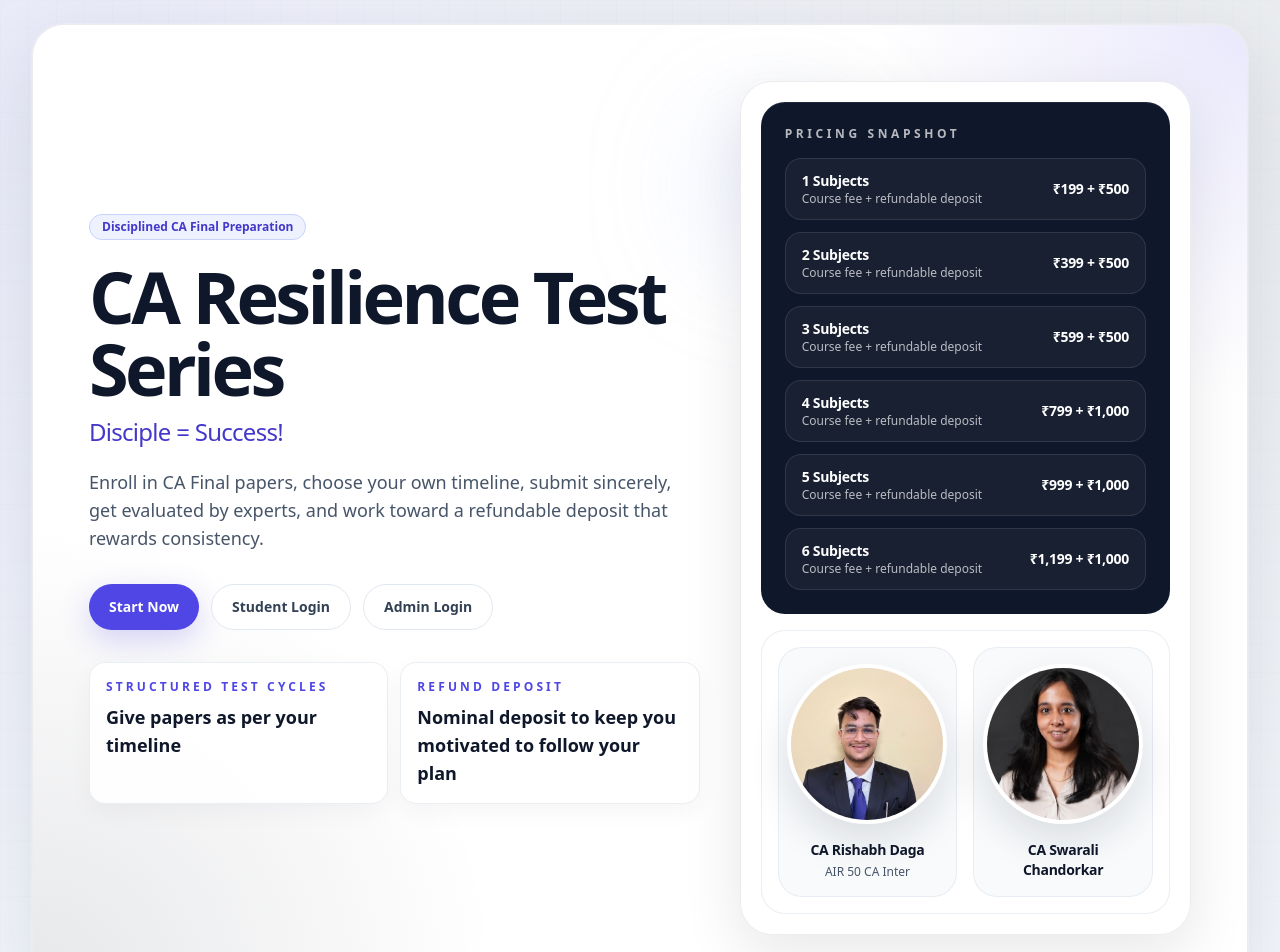
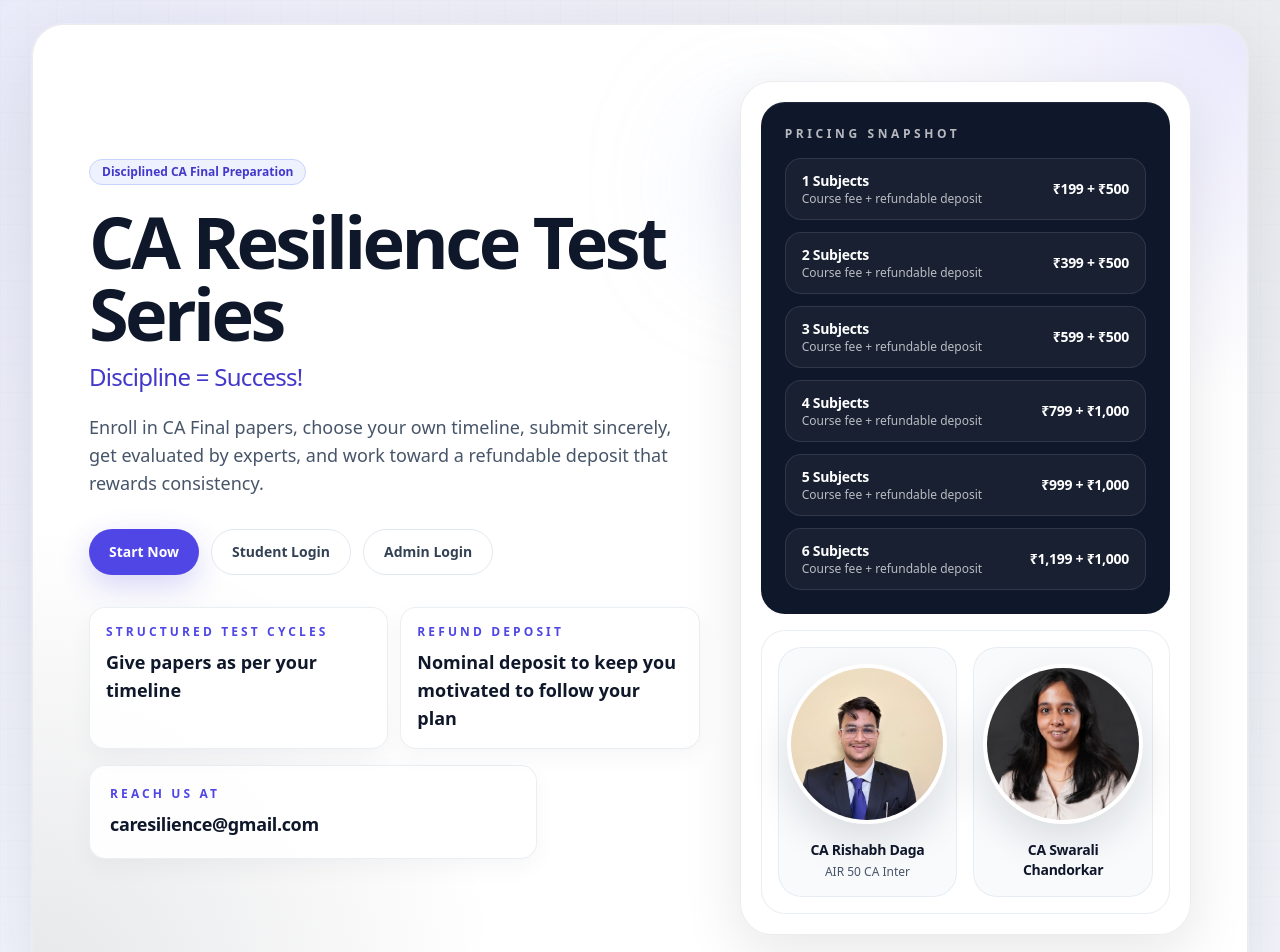
Before and after one commit to caresilience-hub/Resilience-test-series, a Next.js app: page / in a window 1280 px wide. Shown: the top 952 px of the page. Built offline with nearby package versions, Linux system fonts and the light colour scheme; no server answers.

Commit message:
Reach us at

```diff
--- a/app/page.tsx
+++ b/app/page.tsx
@@ -76,7 +76,7 @@ export default function HomePage() {
                 CA Resilience Test Series
               </h1>
               <p className="mt-3 max-w-2xl text-xl font-medium tracking-[-0.03em] text-indigo-700 sm:text-2xl">
-                Disciple = Success!
+                Discipline = Success!
               </p>
               <p className="mt-5 max-w-2xl text-base leading-8 text-ink-600 sm:text-lg">
                 Enroll in CA Final papers, choose your own timeline, submit sincerely, get evaluated by experts, and work toward a refundable deposit that rewards consistency.
@@ -97,6 +97,10 @@ export default function HomePage() {
                     <p className="mt-2 whitespace-pre-line text-lg font-semibold text-ink-900">{item.value}</p>
                   </div>
                 ))}
+              </div>
+              <div className="mt-4 max-w-md rounded-2xl border border-slate-200/70 bg-white/90 p-5 shadow-[0_8px_24px_rgba(15,23,42,0.04)]">
+                <p className="text-xs font-semibold uppercase tracking-[0.26em] text-indigo-600">Reach us at</p>
+                <p className="mt-2 text-base font-semibold tracking-[-0.02em] text-ink-900 sm:text-lg">caresilience@gmail.com</p>
               </div>
             </div>
             <div className="relative">
```
